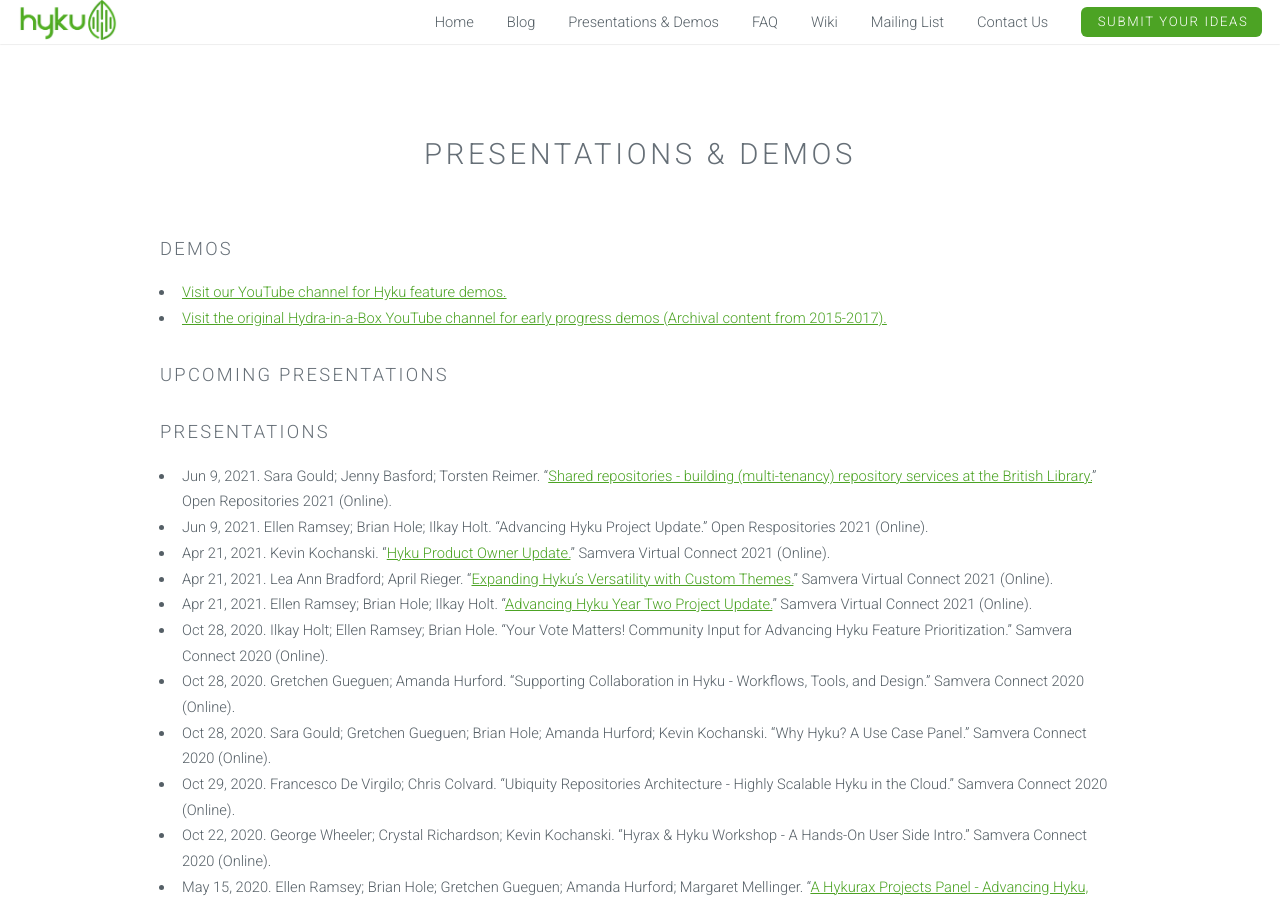
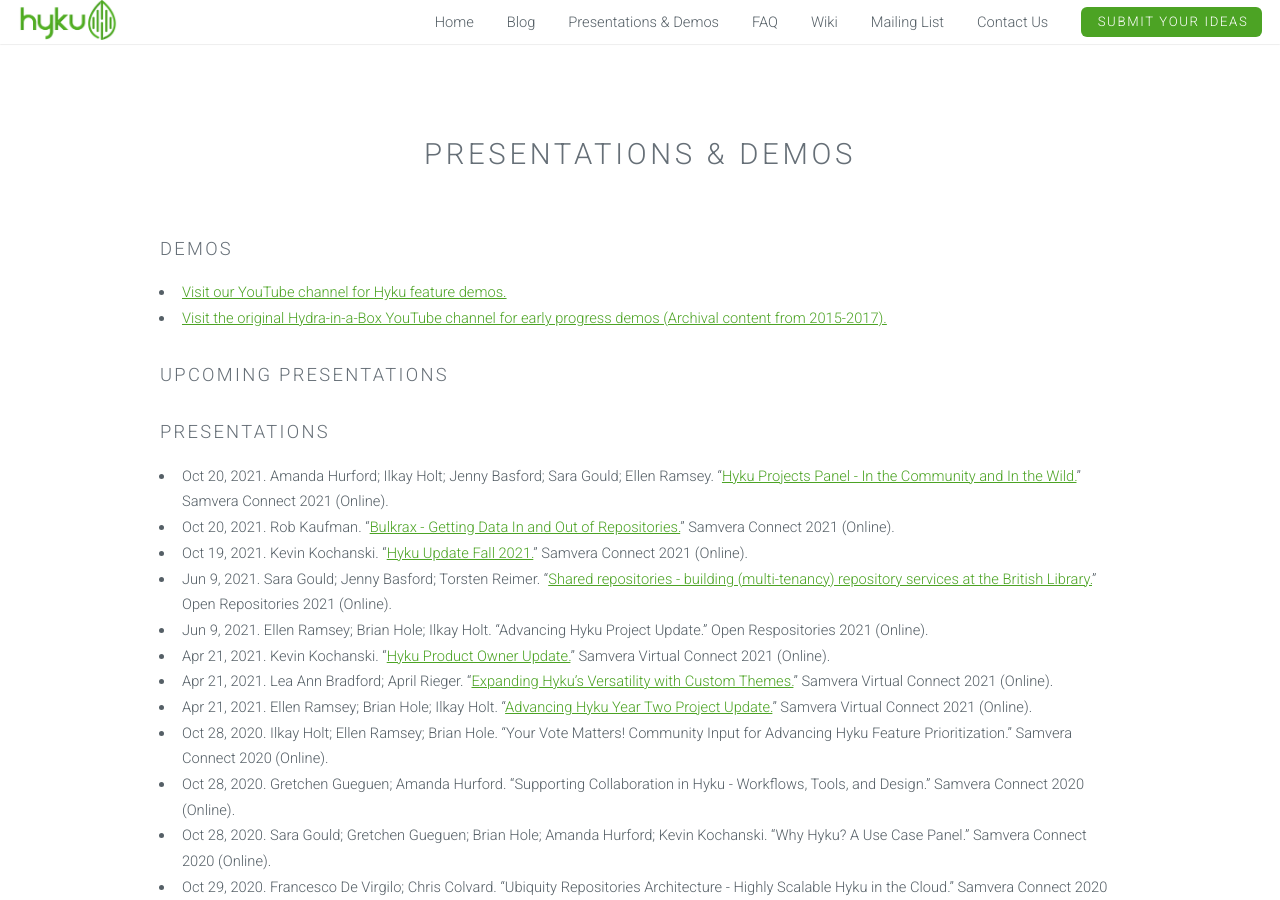
Before and after one commit to samvera-labs/hyku.github.io, a Jekyll site: the page built from presentations.html, in a window 1280 px wide and 900 px high. Built offline with Jekyll 4.4.1, drawn with Linux system fonts in a browser that asks for light colours; nearby versions of some CDN libraries; library files that are not in the unit come from our copies.

Commit message:
this is an attempt to add Connect 21 presentations

```diff
--- a/_data/previous_presentations.yml
+++ b/_data/previous_presentations.yml
@@ -1,3 +1,28 @@
+- title: Hyku Projects Panel - In the Community and In the Wild
+  presenters:
+    - Amanda Hurford
+    - Ilkay Holt
+    - Jenny Basford
+    - Sara Gould
+    - Ellen Ramsey
+  event: Samvera Connect 2021
+  location: "Online"
+  date: 2021-10-20
+  url: https://www.youtube.com/watch?v=p41nIPzsKtA&list=PLvnoImgmm7CfOUNg9YJQmCdfI1oIzkfCr&index=13
+- title: Bulkrax - Getting Data In and Out of Repositories
+  presenters:
+    - Rob Kaufman
+  event: Samvera Connect 2021
+  location: "Online"
+  date: 2021-10-20
+  url: https://www.youtube.com/watch?v=ykk5hQ0xSAc&list=PLvnoImgmm7CfOUNg9YJQmCdfI1oIzkfCr&index=21
+- title: Hyku Update Fall 2021
+  presenters:
+    - Kevin Kochanski
+  event: Samvera Connect 2021
+  location: "Online"
+  date: 2021-10-19
+  url: https://www.youtube.com/watch?v=iyErcILUjZ8&list=PLvnoImgmm7CfOUNg9YJQmCdfI1oIzkfCr&index=11
 - title: Shared repositories - building (multi-tenancy) repository services at the British Library
   presenters:
     - Sara Gould
```
